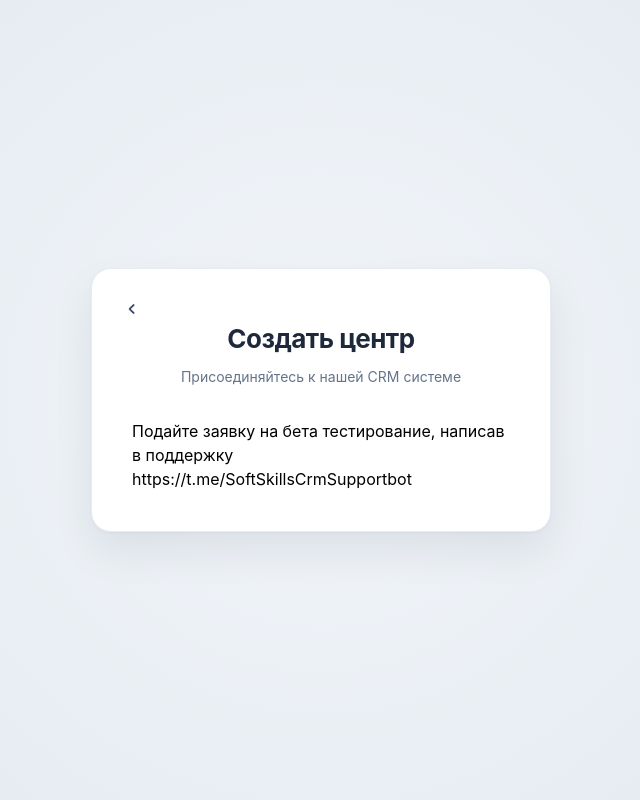
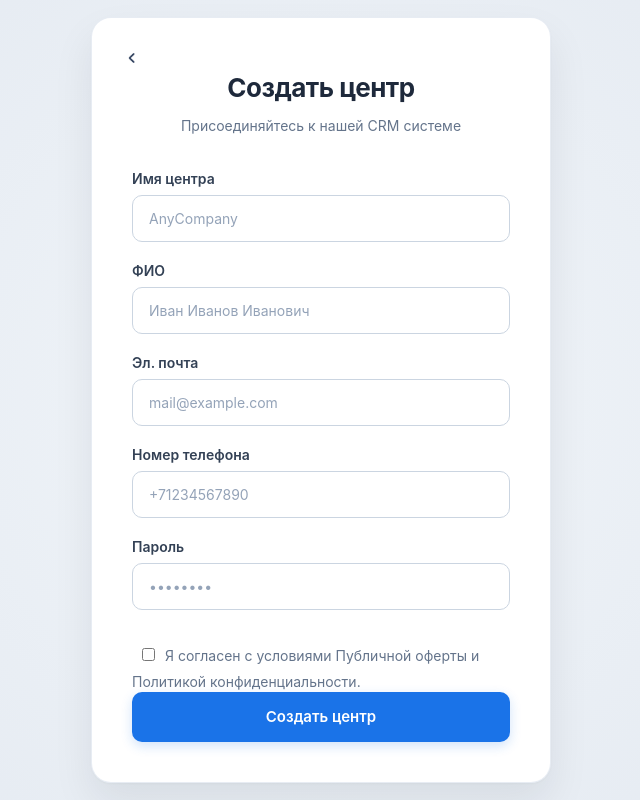
Before and after one commit to Friendly2009/SoftSkills-CRM, a React (Vite) app in the folder frontend/: page /registration in a window 1280 px wide. Shown: the whole page, without its empty margins (319-959 px from the left). Built offline with nearby package versions, Linux system fonts and the light colour scheme.

Commit message:
feat: add implement debug non debug system

```diff
--- a/frontend/src/App.tsx
+++ b/frontend/src/App.tsx
@@ -12,15 +12,16 @@ import { TermsOfService } from './components/Terms';
 import { SupportPage } from './components/Support';
 import { ContactsPage } from './components/Contact';
 import { ReviewsPage } from './components/Feedback';
+import { useState } from 'react';
 
 function App() {
-  const isDebug = false;
+  const [isDebug, setIsDebug] = useState(true);
   return (
     <BrowserRouter>
       <Routes>
         <Route path="/" element={<Index />} />
-        <Route path="/authorization" element={<LoginForm isDebug={isDebug}/>} />
-        <Route path="/registration" element={<RegisterForm />} />
+        <Route path="/authorization" element={<LoginForm isDebug={isDebug} />} />
+        <Route path="/registration" element={<RegisterForm isDebug={isDebug} />} />
         <Route path="/profile" element={<ProfilePage />} />
         <Route
           path="/dashboard"
@@ -31,11 +32,11 @@ function App() {
         <Route path="/dashboard/client/:id" element={<ClientProfile />} />
         <Route path="/price" element={<PricingSection />} />
         <Route path="/tarid-details/:tariffId" element={<PricePage />} />
-        <Route path='/privacy' element={<PrivacyPolicy/>}/>
-        <Route path='/terms' element={<TermsOfService/>}/>
-        <Route path='/support' element={<SupportPage/>}/>
-        <Route path='/Contact' element={<ContactsPage/>}/>
-        <Route path='/Feedback' element={<ReviewsPage/>}/>
+        <Route path='/privacy' element={<PrivacyPolicy />} />
+        <Route path='/terms' element={<TermsOfService />} />
+        <Route path='/support' element={<SupportPage />} />
+        <Route path='/Contact' element={<ContactsPage />} />
+        <Route path='/Feedback' element={<ReviewsPage />} />
         <Route path="*" element={<Navigate to="/" replace />} />
       </Routes>
     </BrowserRouter>
--- a/frontend/src/components/registration.tsx
+++ b/frontend/src/components/registration.tsx
@@ -1,8 +1,9 @@
 import React, { useState } from "react";
 import register from './cssmoduls/signup.module.css'
 import { useNavigate } from 'react-router-dom';
+import { IdebugProps } from "@/interfaces/debugInterface";
 
-export const RegisterForm = () => {
+export const RegisterForm: React.FC<IdebugProps> = ({ isDebug }) => {
   const navigate = useNavigate();
 
   const [formData, setFormData] = useState({
@@ -16,9 +17,7 @@ export const RegisterForm = () => {
 
   const handleSubmit = async (e: React.FormEvent) => {
     e.preventDefault();
-    alert("Подайте заявку на бета тестирование, написав в поддержке https://t.me/SoftSkillsCrmSupportbot");
-    return;
-    //IN FEATURE
+    if (isDebug) {
       if (!agreeTerms) {
         alert('Требуется соглашение с политикой конфиленциальности и публичной оферты');
         return;
@@ -39,6 +38,10 @@ export const RegisterForm = () => {
       } catch (ex) {
         console.log(ex);
       }
+    } else {
+      alert("Подайте заявку на бета тестирование, написав в поддержке https://t.me/SoftSkillsCrmSupportbot");
+      return;
+    }
   }
   const backbtnOnClick = () => {
     navigate('/index');
@@ -56,8 +59,8 @@ export const RegisterForm = () => {
             <h2 className={register.title}>Создать центр</h2>
             <p className={register.subtitle}>Присоединяйтесь к нашей CRM системе</p>
           </div>
-          <p>Подайте заявку на бета тестирование, написав в поддержку https://t.me/SoftSkillsCrmSupportbot</p>
-          {/*<form className={register.form} onSubmit={handleSubmit}>
+          {isDebug === true && (
+            <form className={register.form} onSubmit={handleSubmit}>
               <div className={register['inputs-container']}>
 
                 <div className={register['input-group']}>
@@ -132,7 +135,7 @@ export const RegisterForm = () => {
                   id="terms"
                   checked={agreeTerms}
                   onChange={(e) => setAgreeTerms(e.target.checked)}
-                style={{margin: 10}}
+                  style={{ margin: 10 }}
                 />
                 <label htmlFor="terms">
                   Я согласен с условиями <a href="/terms" target="_blank" rel="noreferrer">Публичной оферты</a> и <a href="/privacy" target="_blank" rel="noreferrer">Политикой конфиденциальности</a>.
@@ -141,7 +144,9 @@ export const RegisterForm = () => {
               <button type="submit" className={register['submit-btn']}>
                 Создать центр
               </button>
-          </form>*/}
+            </form>
+          )}
+          {isDebug === false && (<p>Подайте заявку на бета тестирование, написав в поддержку https://t.me/SoftSkillsCrmSupportbot</p>)}
         </div>
       </div>
     </>
```
Lines whose indentation alone changed are shown as unchanged.
